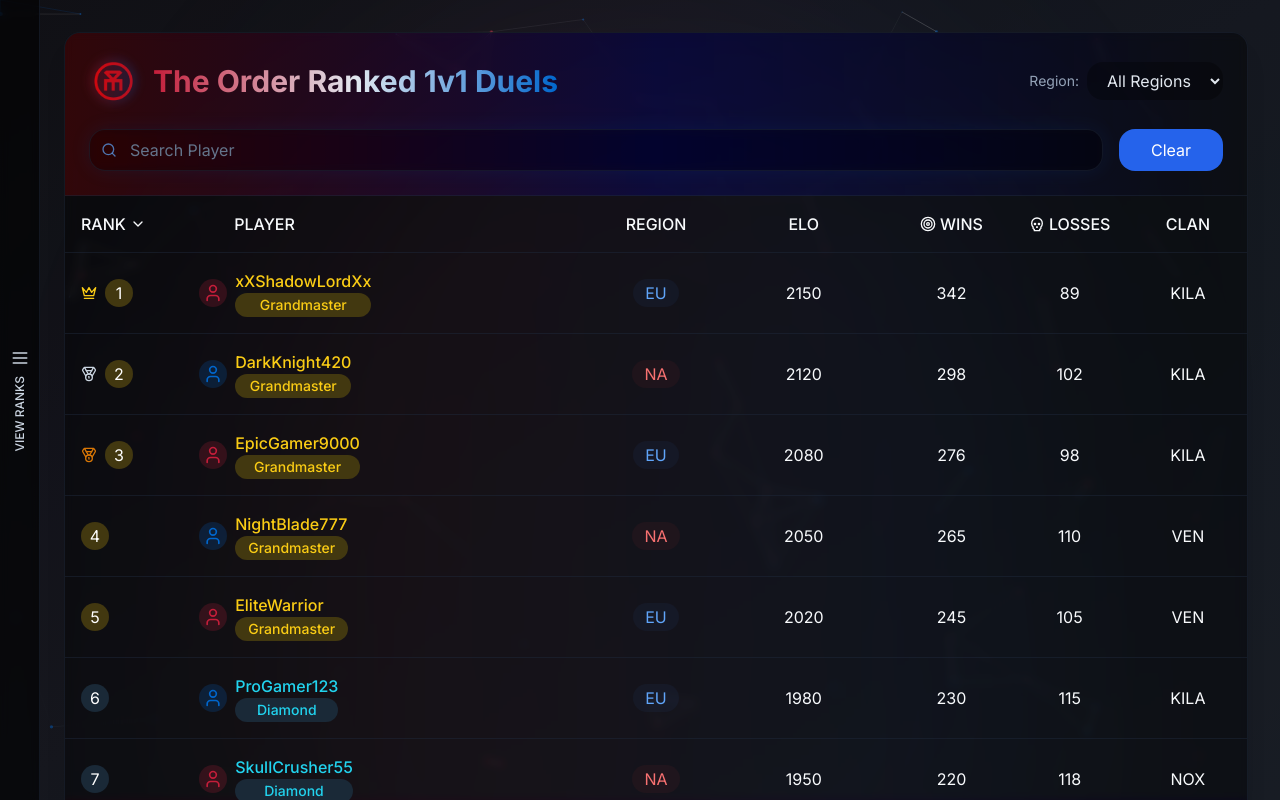
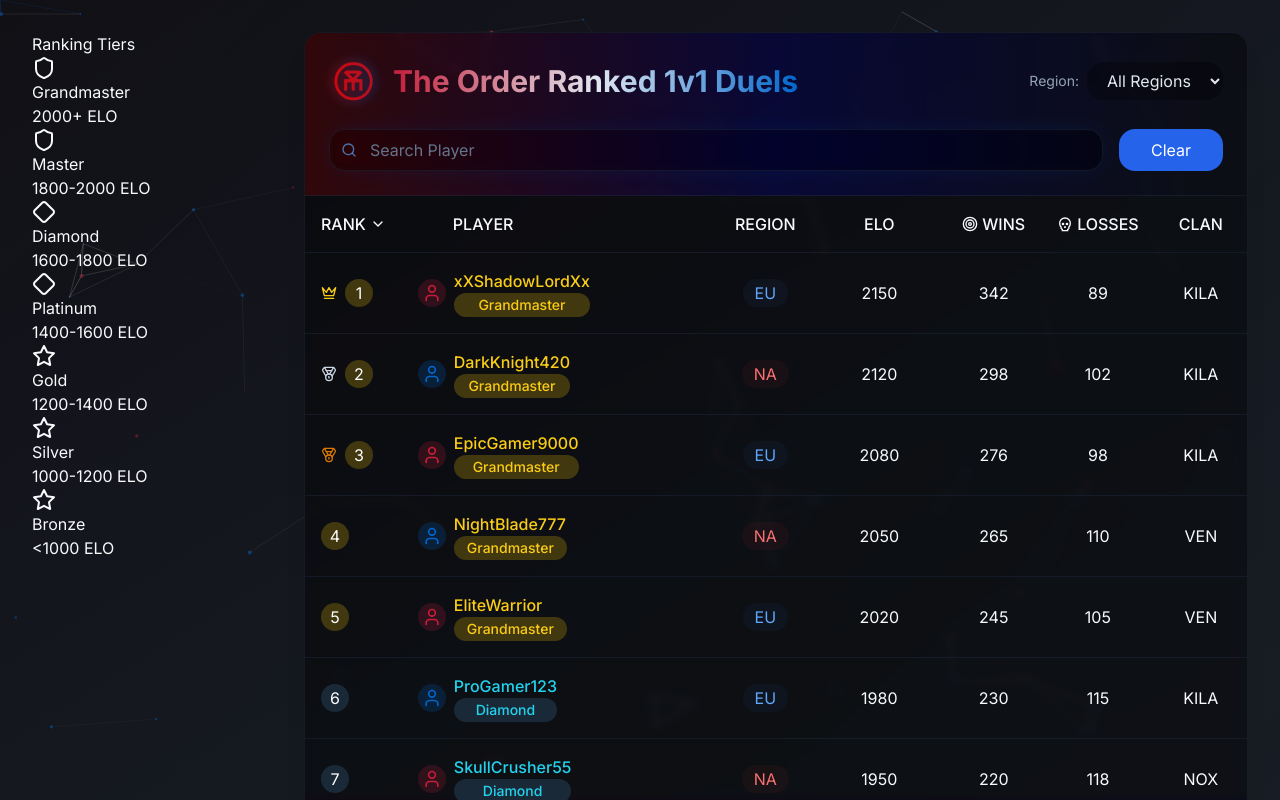
Before and after one commit to iGotYourBackMr/chiv-leaderboard, a Next.js app: page / in a window 1280 px wide. Shown: the top 800 px of the page. Built offline with nearby package versions, Linux system fonts and the light colour scheme.

Commit message:
Add new ranking tiers sidebar with mobile responsiveness

```diff
--- a/app/globals.css
+++ b/app/globals.css
@@ -269,4 +269,36 @@
       @apply pr-2;
     }
   }
+
+  /* Main layout */
+  .main-layout {
+    @apply flex min-h-screen;
+  }
+
+  /* Sidebar styles */
+  .sidebar {
+    @apply hidden lg:block sticky top-4 h-fit;
+    width: 240px;
+    margin-right: 1rem;
+  }
+
+  /* Mobile sidebar */
+  @media (max-width: 1023px) {
+    .sidebar {
+      @apply fixed left-0 top-0 h-full z-50 transform -translate-x-full transition-transform duration-300;
+      background: rgba(13, 17, 23, 0.95);
+    }
+
+    .sidebar.open {
+      @apply translate-x-0;
+    }
+
+    .sidebar-overlay {
+      @apply fixed inset-0 bg-black/50 backdrop-blur-sm z-40 opacity-0 pointer-events-none transition-opacity duration-300;
+    }
+
+    .sidebar-overlay.open {
+      @apply opacity-100 pointer-events-auto;
+    }
+  }
 }
--- a/components/chivalry-leaderboard.tsx
+++ b/components/chivalry-leaderboard.tsx
@@ -33,6 +33,7 @@ import {
 } from 'lucide-react';
 import Image from 'next/image';
 import ParticleNetwork from './particle-network';
+import RankTiersSidebar from './rank-tiers-sidebar';
 
 /**
  * Chivalry 2 Leaderboard Component
@@ -301,85 +302,12 @@ export default function LeaderboardComponent({
   return (
     <>
       <ParticleNetwork />
-      <div className="w-full max-w-7xl mx-auto p-4 relative">
-        {/* Toggle button for rank legend */}
-        <button
-          onClick={() => setIsRankLegendOpen(!isRankLegendOpen)}
-          className="rank-legend-toggle"
-          aria-label="Toggle rank legend"
-        >
-          <div className="flex flex-col items-center gap-2">
-            {isRankLegendOpen ? (
-              <>
-                <X className="w-5 h-5 text-slate-300" />
-                <span className="text-slate-300 text-xs font-medium rotate-180" style={{ writingMode: 'vertical-rl' }}>
-                  CLOSE RANKS
-                </span>
-              </>
-            ) : (
-              <>
-                <Menu className="w-5 h-5 text-slate-300" />
-                <span className="text-slate-300 text-xs font-medium rotate-180" style={{ writingMode: 'vertical-rl' }}>
-                  VIEW RANKS
-                </span>
-              </>
-            )}
-          </div>
-        </button>
+      <div className="w-full max-w-7xl mx-auto p-4 relative flex">
+        <RankTiersSidebar />
 
-        {/* Rank Legend Panel */}
-        <div className={`rank-legend ${isRankLegendOpen ? 'open' : ''}`}>
-          <div className="rank-legend-content">
-            <h3 className="rank-legend-title">Rank Tiers</h3>
-            <div className="space-y-4">
-              <div className="rank-legend-item">
-                <div className="bg-[#423810] text-yellow-400 rank-legend-badge rounded-2xl">Grandmaster</div>
-                <div className="text-base text-slate-400">2000+</div>
-              </div>
-              <div className="rank-legend-item">
-                <div className="bg-[#2a1a37] text-purple-400 rank-legend-badge rounded-2xl">Master</div>
-                <div className="text-base text-slate-400">1800-2000</div>
-              </div>
-              <div className="rank-legend-item">
-                <div className="bg-[#1a2937] text-cyan-400 rank-legend-badge rounded-2xl">Diamond</div>
-                <div className="text-base text-slate-400">1600-1800</div>
-              </div>
-              <div className="rank-legend-item">
-                <div className="bg-[#1a2937] text-blue-400 rank-legend-badge rounded-2xl">Platinum</div>
-                <div className="text-base text-slate-400">1400-1600</div>
-              </div>
-              <div className="rank-legend-item">
-                <div className="bg-[#423810] text-yellow-600 rank-legend-badge rounded-2xl">Gold</div>
-                <div className="text-base text-slate-400">1200-1400</div>
-              </div>
-              <div className="rank-legend-item">
-                <div className="bg-[#1a1f2b] text-gray-400 rank-legend-badge rounded-2xl">Silver</div>
-                <div className="text-base text-slate-400">1000-1200</div>
-              </div>
-              <div className="rank-legend-item">
-                <div className="bg-[#2b1a1a] text-amber-700 rank-legend-badge rounded-2xl">Bronze</div>
-                <div className="text-base text-slate-400">&lt;1000</div>
-              </div>
-            </div>
-            <div className="mt-6 text-sm text-slate-500 text-center">
-              Ranks are determined by<br />ELO rating in ranked duels.
-            </div>
-          </div>
-        </div>
-
-        {/* Overlay for mobile */}
-        <div
-          className={`rank-legend-overlay ${isRankLegendOpen ? 'open' : ''}`}
-          onClick={() => setIsRankLegendOpen(false)}
-        />
-
-        {/* Background glow effects */}
-        <div className="absolute top-1/2 left-1/2 -translate-x-1/2 -translate-y-1/2 w-full h-full max-w-3xl">
-          <div className="absolute inset-0 bg-gradient-to-r from-red-500/10 to-blue-500/10 blur-[120px] rounded-full" />
-        </div>
-
+        <div className="flex-1 ml-4">
           {/* Main content container */}
-        <div className="glass-container relative overflow-x-hidden sm:overflow-x-auto ml-[32px] mr-0 sm:ml-[32px] sm:mr-0 sm:w-auto w-[calc(100%-32px)]">
+          <div className="glass-container relative overflow-x-hidden sm:overflow-x-auto">
             {/* Header */}
             <div className="p-3 sm:p-6 border-b border-slate-800/50 leaderboard-header">
               <div className="flex flex-col sm:flex-row sm:items-center sm:justify-between mb-4 sm:mb-6">
@@ -601,6 +529,7 @@ export default function LeaderboardComponent({
             )}
           </div>
         </div>
+      </div>
 
       {/* Dialog */}
       <Dialog
--- /dev/null
+++ b/components/rank-tiers-sidebar.tsx
@@ -0,0 +1,87 @@
+import React, { useState } from 'react';
+import { Shield, Diamond, Star, Menu, X } from 'lucide-react';
+
+const RankTiersSidebar = () => {
+  const [isOpen, setIsOpen] = useState(false);
+
+  return (
+    <>
+      {/* Mobile toggle button */}
+      <button
+        className="lg:hidden fixed left-4 top-4 z-50 p-2 rounded-lg bg-black/40 backdrop-blur-sm border border-slate-800/50"
+        onClick={() => setIsOpen(!isOpen)}
+      >
+        {isOpen ? <X className="w-6 h-6" /> : <Menu className="w-6 h-6" />}
+      </button>
+
+      {/* Overlay for mobile */}
+      <div
+        className={`sidebar-overlay ${isOpen ? 'open' : ''}`}
+        onClick={() => setIsOpen(false)}
+      />
+
+      {/* Sidebar */}
+      <aside className={`sidebar ${isOpen ? 'open' : ''}`}>
+        <div className="sidebar-header">Ranking Tiers</div>
+
+        <div className="rank-tier grandmaster">
+          <Shield className="rank-icon" />
+          <div className="rank-info">
+            <div className="rank-name">Grandmaster</div>
+            <div className="rank-elo">2000+ ELO</div>
+          </div>
+        </div>
+
+        <div className="rank-tier master">
+          <Shield className="rank-icon" />
+          <div className="rank-info">
+            <div className="rank-name">Master</div>
+            <div className="rank-elo">1800-2000 ELO</div>
+          </div>
+        </div>
+
+        <div className="rank-tier diamond">
+          <Diamond className="rank-icon" />
+          <div className="rank-info">
+            <div className="rank-name">Diamond</div>
+            <div className="rank-elo">1600-1800 ELO</div>
+          </div>
+        </div>
+
+        <div className="rank-tier platinum">
+          <Diamond className="rank-icon" />
+          <div className="rank-info">
+            <div className="rank-name">Platinum</div>
+            <div className="rank-elo">1400-1600 ELO</div>
+          </div>
+        </div>
+
+        <div className="rank-tier gold">
+          <Star className="rank-icon" />
+          <div className="rank-info">
+            <div className="rank-name">Gold</div>
+            <div className="rank-elo">1200-1400 ELO</div>
+          </div>
+        </div>
+
+        <div className="rank-tier silver">
+          <Star className="rank-icon" />
+          <div className="rank-info">
+            <div className="rank-name">Silver</div>
+            <div className="rank-elo">1000-1200 ELO</div>
+          </div>
+        </div>
+
+        <div className="rank-tier bronze">
+          <Star className="rank-icon" />
+          <div className="rank-info">
+            <div className="rank-name">Bronze</div>
+            <div className="rank-elo">&lt;1000 ELO</div>
+          </div>
+        </div>
+      </aside>
+    </>
+  );
+};
+
+export default RankTiersSidebar;
```
Lines whose indentation alone changed are shown as unchanged.
